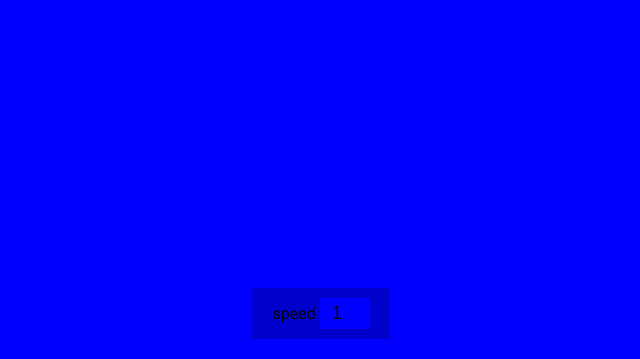
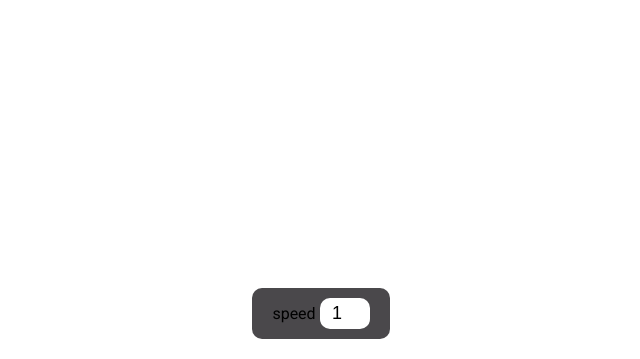
Before and after one commit to itsbashir/AutoTextEffect, a plain HTML site: page index.html in a window 1280 px wide. Shown: the part 441-800 px from the top of the page, without its empty margins (319-959 px from the left). Drawn offline with Linux system fonts and the light colour scheme.

Commit message:
up to date

```diff
--- a/index.html
+++ b/index.html
@@ -9,7 +9,7 @@
 </head>
 <body>
     <h1 id="text">I am a .... </h1>
-    <div class="">
+    <div class="track">
         <label for="speed">speed</label>
         <input type="number" name="speed" id="speed" value="1" min="1" max="10" step="1">
     </div>
--- a/style.css
+++ b/style.css
@@ -1,11 +1,11 @@
-@import url("https://fonts.googleapis.com/css2?family=Roboto:wght@400;700&display=swap");
+@import url('https://fonts.googleapis.com/css2?family=Roboto:wght@400;700&display=swap');
 * {
   box-sizing: border-box;
 }
 
 body {
-  background-color: blue;
-  font-family: "Roboto", Sans-Serif;
+  background-color: rgb(255, 255, 255);
+  font-family: 'Roboto', Sans-Serif;
   display: flex;
   flex-direction: column;
   align-items: center;
@@ -16,20 +16,26 @@ body {
 }
 
 div {
-  background-color: rgba(0, 0, 0, 0.2);
+  background-color: rgba(235, 226, 226, 0.2);
   position: absolute;
   padding: 10px 20px;
   font-size: 16px;
   bottom: 20px;
 }
+.track {
+  background-color: rgb(74, 72, 75);
+  border-radius: 10px;
+}
 
 input {
-  background-color: blue;
+  /* background-color: rgb(255, 255, 255); */
+  border-radius: 10px;
   width: 50px;
   padding: 5px;
   border: none;
   font-size: 18px;
   text-align: center;
+
 }
 
 input:focus {
```
